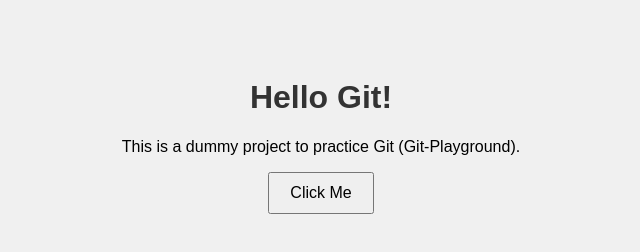
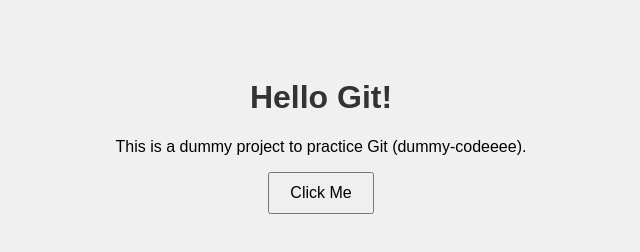
Before and after one commit to Rahul-Vashistt/dummy-repo, a plain HTML site: page index.html in a window 1280 px wide. Shown: the full height of the page, 319-959 px from the left. Drawn offline with Linux system fonts and the light colour scheme.

Commit message:
Added New Name

```diff
--- a/index.html
+++ b/index.html
@@ -8,7 +8,7 @@
 </head>
 <body>
   <h1>Hello Git!</h1>
-  <p>This is a dummy project to practice Git (Git-Playground).</p>
+  <p>This is a dummy project to practice Git (dummy-codeeee).</p>
   <button onclick="greet()">Click Me</button>
 
   <script src="script.js"></script>
```
